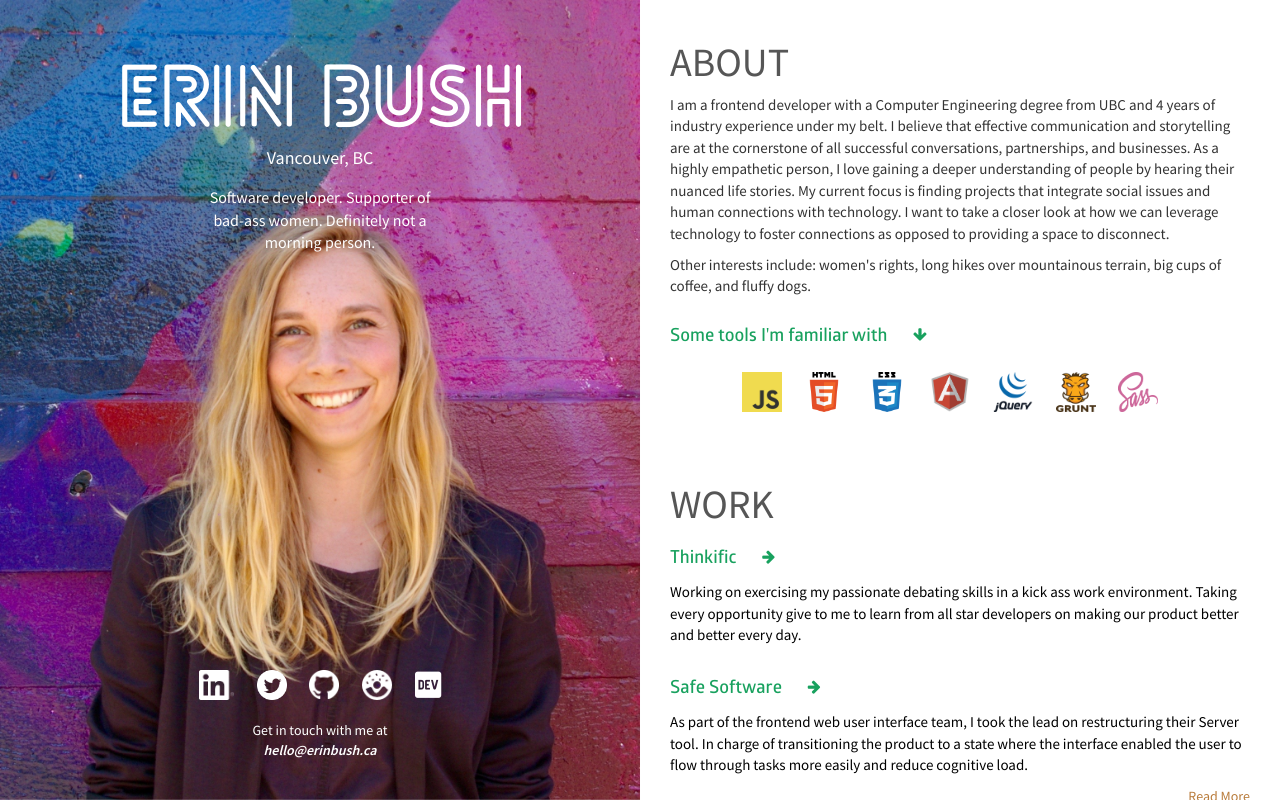
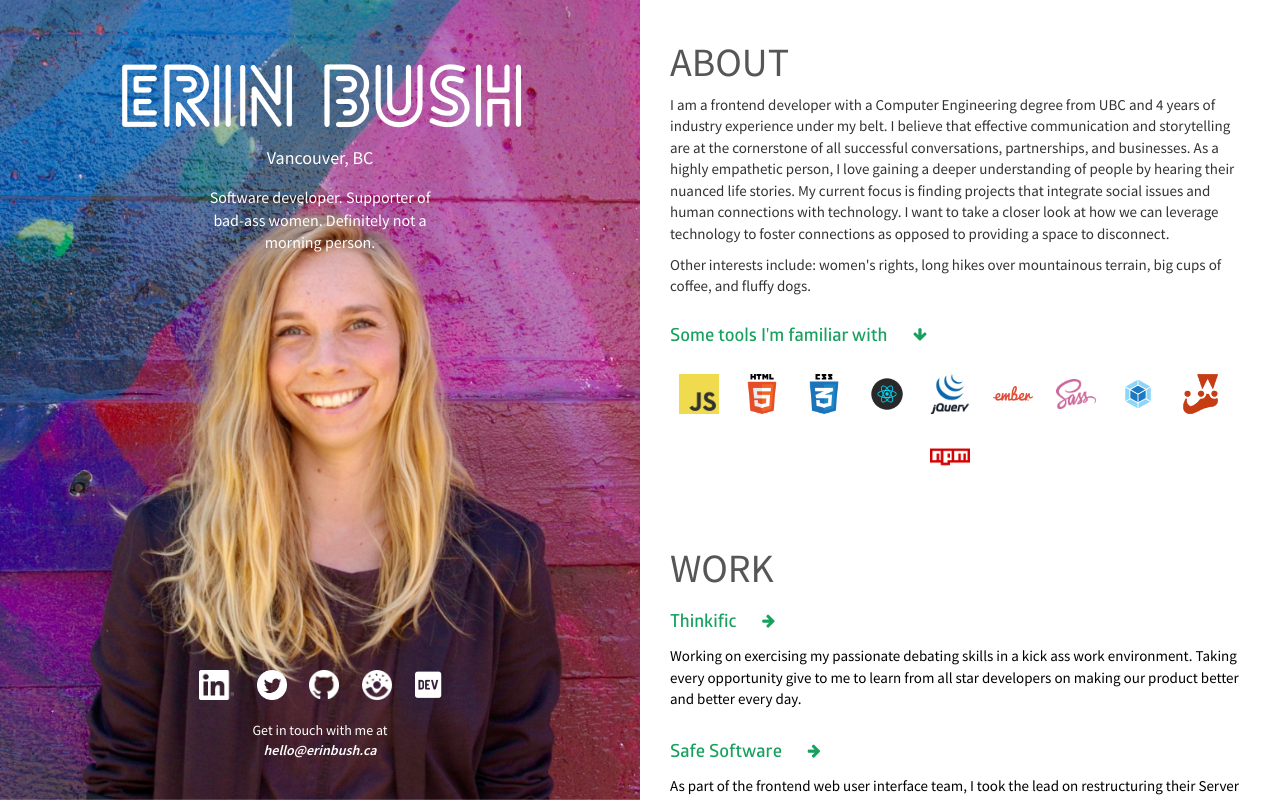
Before and after one commit to erin-bush/rubiks, a plain HTML site: page index.html in a window 1280 px wide. Drawn offline with Linux system fonts and the light colour scheme; a script that the page names is missing.

Commit message:
update web badges

```diff
--- a/css/styles.css
+++ b/css/styles.css
@@ -254,7 +254,6 @@ body{
 
 .web-badge-small{
   width: 40px;
-  height: 40px;
 }
 
 .badges{
--- a/index.html
+++ b/index.html
@@ -69,10 +69,13 @@
       <img class="web-badge web-badge-small" src="css/images/javascriptlogo.png"/>
       <img class="web-badge web-badge-small" src="css/images/HTML5_Logo_512.png"/>
       <img class="web-badge web-badge-small" src="css/images/css3logo.png"/>
-      <img class="web-badge web-badge-small" src="css/images/angular-icon.png"/>
+      <img class="web-badge web-badge-small" src="css/images/react.png"/>
       <img class="web-badge web-badge-small" src="css/images/jquerylogo.gif"/>
-      <img class="web-badge web-badge-small" src="css/images/grunt-logo.png"/>
+      <img class="web-badge web-badge-small" src="css/images/ember.png"/>
       <img class="web-badge web-badge-small" src="css/images/sasslogo.png"/>
+      <img class="web-badge web-badge-small" src="css/images/webpack.png"/>
+      <img class="web-badge web-badge-small" src="css/images/jest.png"/>
+      <img class="web-badge web-badge-small" src="css/images/npm.png"/>
     </div>
   </div>
 
```
Also changed, not shown: css/images/ember.png (added), css/images/jest.png (added), css/images/npm.png (added), css/images/react.png (added), css/images/webpack.png (added).
